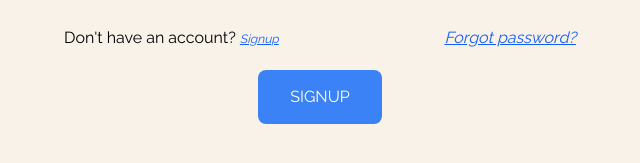
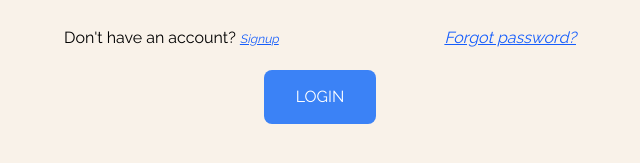
Before and after one commit to Moluno-xiii/onboarding-app-ts, a Next.js app: page /login in a window 1280 px wide. Shown: the part 479-642 px from the top of the page, without its empty margins (320-960 px from the left). Built offline with nearby package versions, Linux system fonts and the light colour scheme; no server answers; a web font is replaced by a local one.

Commit message:
feat : add reset-password functionality

```diff
--- a/app/_components/ForgotPasswordForm.tsx
+++ b/app/_components/ForgotPasswordForm.tsx
@@ -22,7 +22,7 @@ const ForgotPasswordForm: React.FC = () => {
       }
 
       const { error } = await supabase.auth.resetPasswordForEmail(data.email, {
-        redirectTo: "https://datavista-seven.vercel.app/reset-password",
+        redirectTo: "https://onboarding-app-ts.vercel.app/reset-password",
       });
 
       if (error) {
--- a/app/_components/LoginForm.tsx
+++ b/app/_components/LoginForm.tsx
@@ -1,16 +1,20 @@
 "use client";
 
+import { useAuth } from "@/contexts/Authcontext";
 import Link from "next/link";
-import { FormEvent, useActionState, useState } from "react";
-import { useFormStatus } from "react-dom";
+import { useRouter } from "next/navigation";
+import { FormEvent, useEffect, useState } from "react";
 import FormItem from "./FormItem";
 import Button from "./ui/Button";
-import { login } from "../utils/actions";
-import { useAuth } from "@/contexts/Authcontext";
 
 const LoginForm = () => {
   const [error, setError] = useState<string | null>("");
-  const { login, isLoading } = useAuth();
+  const { login, isLoading, user } = useAuth();
+  const router = useRouter();
+
+  useEffect(() => {
+    if (user) router.push("/dashboard");
+  }, [user, router]);
 
   const onSubmit = (e: FormEvent<HTMLFormElement>) => {
     e.preventDefault();
@@ -61,7 +65,7 @@ const LoginForm = () => {
       <Button
         disabled={isLoading}
         type="submit"
-        text={isLoading ? "Signing up..." : "Signup"}
+        text={isLoading ? "Logging in..." : "Login"}
         additionalStyles="self-center"
       />{" "}
     </form>
--- a/app/_components/SignupForm.tsx
+++ b/app/_components/SignupForm.tsx
@@ -2,13 +2,19 @@
 
 import { useAuth } from "@/contexts/Authcontext";
 import Link from "next/link";
-import { FormEvent, useState } from "react";
+import { FormEvent, useEffect, useState } from "react";
 import FormItem from "./FormItem";
 import Button from "./ui/Button";
+import { useRouter } from "next/navigation";
 
 const SignupForm = () => {
   const [error, setError] = useState<string | null>("");
-  const { signup, isLoading } = useAuth();
+  const { signup, isLoading, user } = useAuth();
+  const router = useRouter();
+
+  useEffect(() => {
+    if (user) router.push("/dashboard");
+  }, [user, router]);
 
   const onSubmit = (e: FormEvent<HTMLFormElement>) => {
     e.preventDefault();
--- a/contexts/Authcontext.tsx
+++ b/contexts/Authcontext.tsx
@@ -158,9 +158,9 @@ const AuthProvider = ({ children }: { children: ReactNode }) => {
       setIsLoading(true);
       const { error } = await supabase.auth.signOut();
       if (error) throw new Error(error.message);
+      router.push("/");
       toast.success("Logout successful");
       setUser(null);
-      router.push("/");
     } catch (error) {
       const message =
         error instanceof Error ? error.message : "Unexpected error";
```
